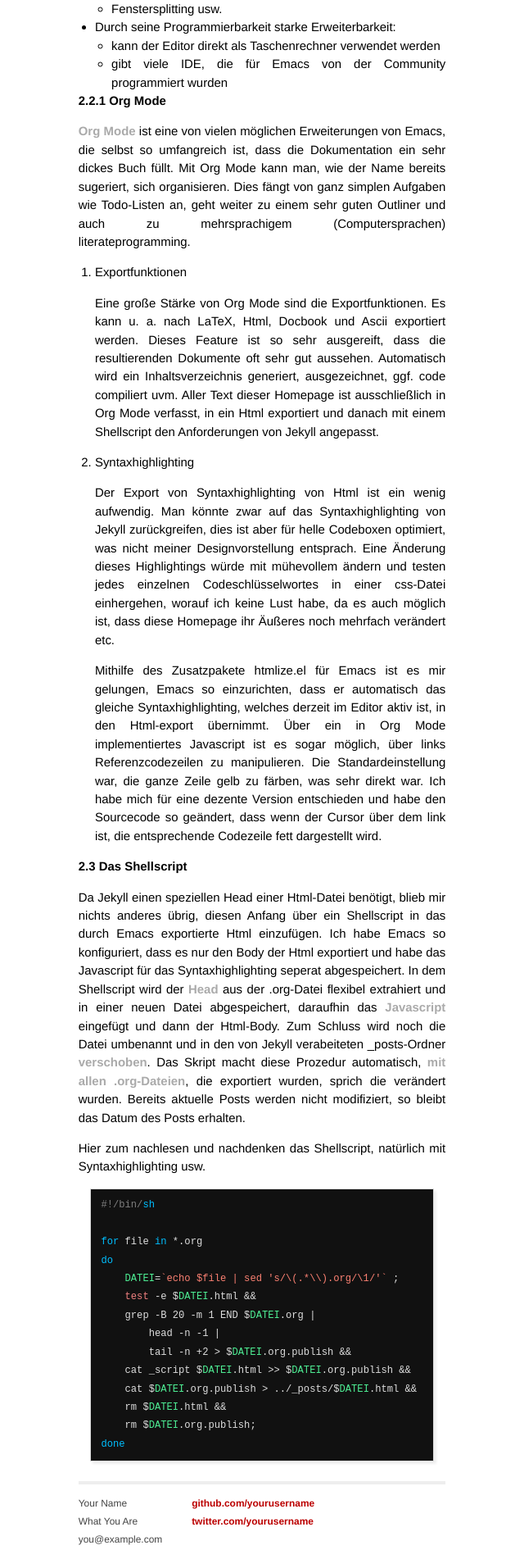
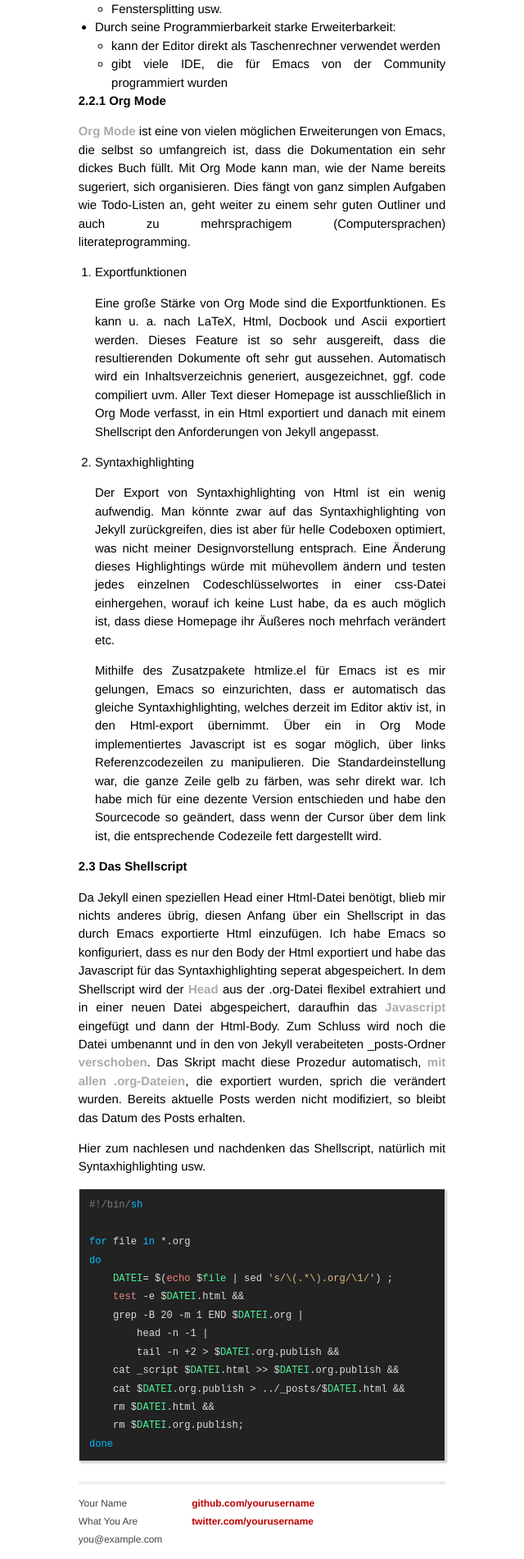
Before and after one commit to knupfer/knupfer.github.io, a Jekyll site: the page built from _posts/2013-10-06-hello-world.html, in a window 1280 px wide. Shown: the part 1958-3860 px from the top of the page at 82% size, without its empty margins (320-960 px from the left). Built offline with Jekyll 4.4.1, drawn with Linux system fonts in a browser that asks for light colours; Markdown is read by kramdown in place of the engine named in the settings.

Commit message:
minor fix

```diff
--- a/_org/2013-10-06-hello-world.org
+++ b/_org/2013-10-06-hello-world.org
@@ -64,7 +64,7 @@ Hier zum nachlesen und nachdenken das Shellscript, natürlich mit Syntaxhighligh
 
 for file in *.org (ref:for)
 do
-    DATEI=`echo $file | sed 's/\(.*\\).org/\1/'` ;
+    DATEI= $(echo $file | sed 's/\(.*\).org/\1/') ;
     test -e $DATEI.html &&
     grep -B 20 -m 1 END $DATEI.org |   (ref:head)
         head -n -1 |                   (ref:head)
--- a/_posts/2013-10-06-hello-world.html
+++ b/_posts/2013-10-06-hello-world.html
@@ -215,7 +215,7 @@ Hier zum nachlesen und nachdenken das Shellscript, natürlich mit Syntaxhighligh
 
 <span id="coderef-for" class="coderef-off"><span style="color: #00bfff;">for</span> file<span style="color: #00bfff;"> in</span> *.org</span>
 <span style="color: #00bfff;">do</span>
-    <span style="color: #4eee94;">DATEI</span>=<span style="color: #fa8072;">`echo $file | sed 's/\(.*\\).org/\1/'`</span> ;
+    <span style="color: #4eee94;">DATEI</span>= $(<span style="color: #fa8072;">echo</span> $<span style="color: #4eee94;">file</span> | sed <span style="color: #deb887;">'s/\(.*\).org/\1/'</span>) ;
     <span style="color: #f08080;">test</span> -e $<span style="color: #4eee94;">DATEI</span>.html &amp;&amp;
 <span id="coderef-head" class="coderef-off">    grep -B 20 -m 1 END $<span style="color: #4eee94;">DATEI</span>.org |</span>
 <span id="coderef-head" class="coderef-off">        head -n -1 |</span>
--- a/css/main.css
+++ b/css/main.css
@@ -39,11 +39,11 @@ body {
   p.verse { margin-left: 3%; }
   pre {
     border: 1px solid #ccc;
-    box-shadow: 3px 3px 3px #eee;
+    box-shadow: 2px 2px 2px #ccc;
     padding: 8pt;
     font-family: monospace;
     overflow: auto;
-    margin: 1.2em;
+    margin: 0em;
   }
   pre.src {
     position: relative;
@@ -222,7 +222,7 @@ ul.posts span {
 .post pre {
   border: 1px solid #DDD;
   color: #DDD;
-  background-color: #111;
+  background-color: #222;
   padding: .7em 1.0em;
 }
 
```
Also changed, not shown: 2 other files.
